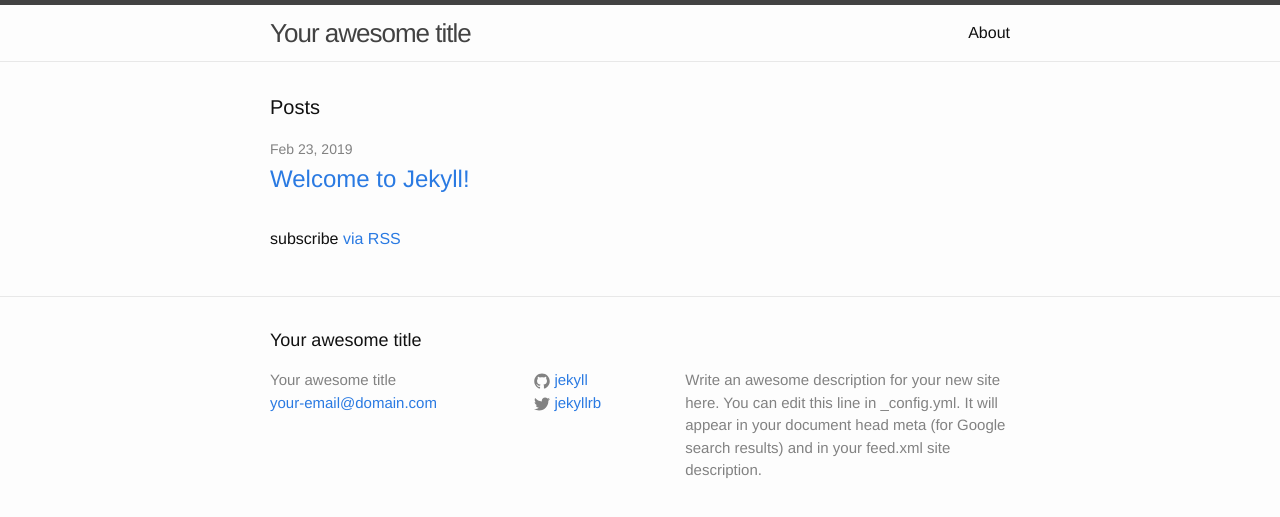
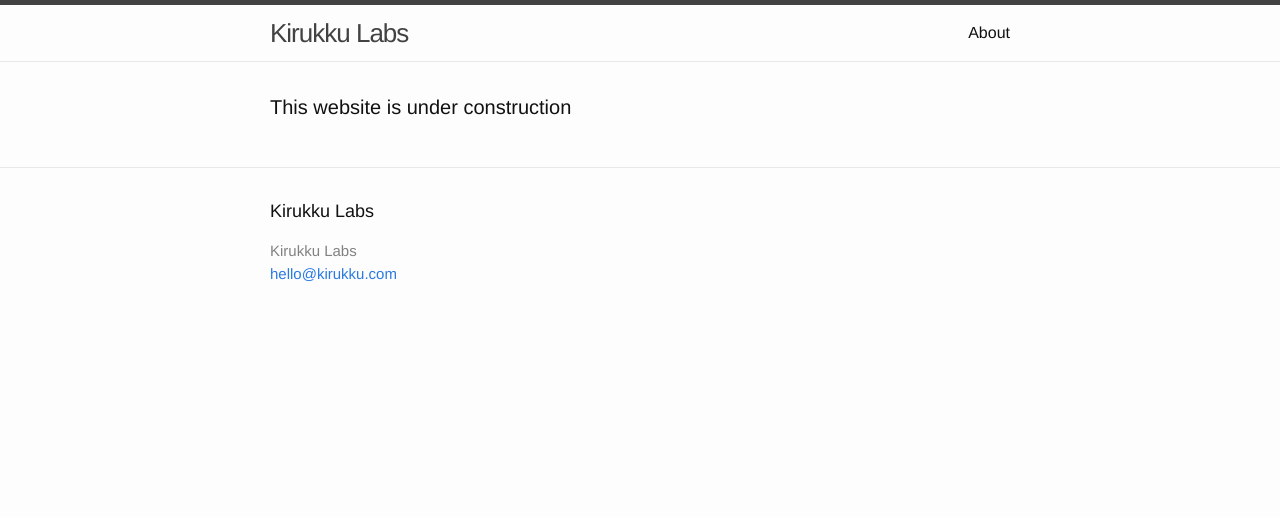
Before and after one commit to shahthepro/kblog, a Jekyll site: the page built from index.html, in a window 1280 px wide. Shown: the top 517 px of the page. Built offline with Jekyll 4.4.1, drawn with Linux system fonts in a browser that asks for light colours.

Commit message:
Mark the site as under construction

```diff
--- a/_config.yml
+++ b/_config.yml
@@ -6,16 +6,18 @@
 # 'jekyll serve'. If you change this file, please restart the server process.
 
 # Site settings
-title: Your awesome title
-email: your-email@domain.com
-description: > # this means to ignore newlines until "baseurl:"
-  Write an awesome description for your new site here. You can edit this
-  line in _config.yml. It will appear in your document head meta (for
-  Google search results) and in your feed.xml site description.
+title: Kirukku Labs
+email: hello@kirukku.com
+# description: > # this means to ignore newlines until "baseurl:"
+#   Write an awesome description for your new site here. You can edit this
+#   line in _config.yml. It will appear in your document head meta (for
+#   Google search results) and in your feed.xml site description.
 baseurl: "" # the subpath of your site, e.g. /blog
-url: "http://yourdomain.com" # the base hostname & protocol for your site
-twitter_username: jekyllrb
-github_username:  jekyll
+url: "https://kirukku.com" # the base hostname & protocol for your site
+# twitter_username: jekyllrb
+# github_username:  jekyll
 
 # Build settings
 markdown: kramdown
+header_pages:
+  - about.md
--- a/_posts/2019-02-23-welcome-to-jekyll.markdown
+++ /dev/null
@@ -1,25 +0,0 @@
----
-layout: post
-title:  "Welcome to Jekyll!"
-date:   2019-02-23 09:05:48 +0530
-categories: jekyll update
----
-You’ll find this post in your `_posts` directory. Go ahead and edit it and re-build the site to see your changes. You can rebuild the site in many different ways, but the most common way is to run `jekyll serve`, which launches a web server and auto-regenerates your site when a file is updated.
-
-To add new posts, simply add a file in the `_posts` directory that follows the convention `YYYY-MM-DD-name-of-post.ext` and includes the necessary front matter. Take a look at the source for this post to get an idea about how it works.
-
-Jekyll also offers powerful support for code snippets:
-
-{% highlight ruby %}
-def print_hi(name)
-  puts "Hi, #{name}"
-end
-print_hi('Tom')
-#=> prints 'Hi, Tom' to STDOUT.
-{% endhighlight %}
-
-Check out the [Jekyll docs][jekyll-docs] for more info on how to get the most out of Jekyll. File all bugs/feature requests at [Jekyll’s GitHub repo][jekyll-gh]. If you have questions, you can ask them on [Jekyll Talk][jekyll-talk].
-
-[jekyll-docs]: http://jekyllrb.com/docs/home
-[jekyll-gh]:   https://github.com/jekyll/jekyll
-[jekyll-talk]: https://talk.jekyllrb.com/
--- a/about.md
+++ b/about.md
@@ -4,12 +4,4 @@ title: About
 permalink: /about/
 ---
 
-This is the base Jekyll theme. You can find out more info about customizing your Jekyll theme, as well as basic Jekyll usage documentation at [jekyllrb.com](http://jekyllrb.com/)
-
-You can find the source code for the Jekyll new theme at:
-{% include icon-github.html username="jglovier" %} /
-[jekyll-new](https://github.com/jglovier/jekyll-new)
-
-You can find the source code for Jekyll at
-{% include icon-github.html username="jekyll" %} /
-[jekyll](https://github.com/jekyll/jekyll)
+This website is under construction and will be available soon.
--- a/index.html
+++ b/index.html
@@ -4,7 +4,8 @@ layout: default
 
 <div class="home">
 
-  <h1 class="page-heading">Posts</h1>
+  <h1 class="page-heading">This website is under construction</h1>
+  <!-- <h1 class="page-heading">Posts</h1>
 
   <ul class="post-list">
     {% for post in site.posts %}
@@ -18,6 +19,6 @@ layout: default
     {% endfor %}
   </ul>
 
-  <p class="rss-subscribe">subscribe <a href="{{ "/feed.xml" | prepend: site.baseurl }}">via RSS</a></p>
+  <p class="rss-subscribe">subscribe <a href="{{ "/feed.xml" | prepend: site.baseurl }}">via RSS</a></p> -->
 
 </div>
```
